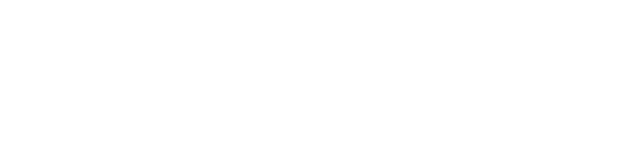
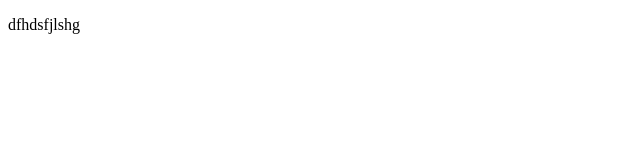
Before and after one commit to tanvir0896/eat-food-healthy, a plain HTML site: page exercise-dev-protfolio/index.html in a window 1280 px wide. Shown: the whole page, without its empty margins (0-640 px from the left). Drawn offline with Linux system fonts and the light colour scheme.

Commit message:
first commit

```diff
--- a/exercise-dev-protfolio/index.html
+++ b/exercise-dev-protfolio/index.html
@@ -8,6 +8,6 @@
     <link rel="stylesheet" href="style.css">
 </head>
 <body>
-
+    <p>dfhdsfjlshg</p>
 </body>
 </html>
```
Also changed, not shown: 1 other file.
